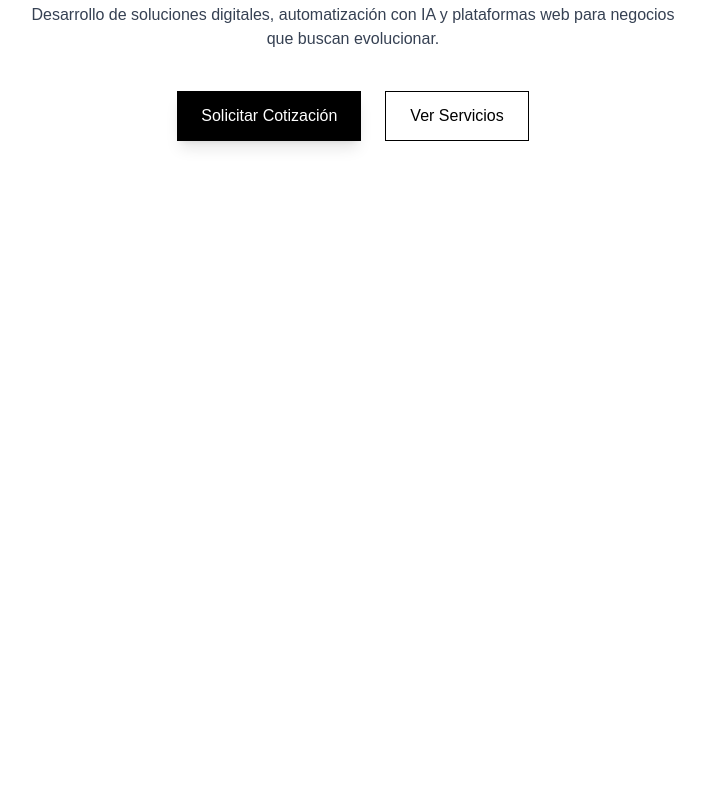
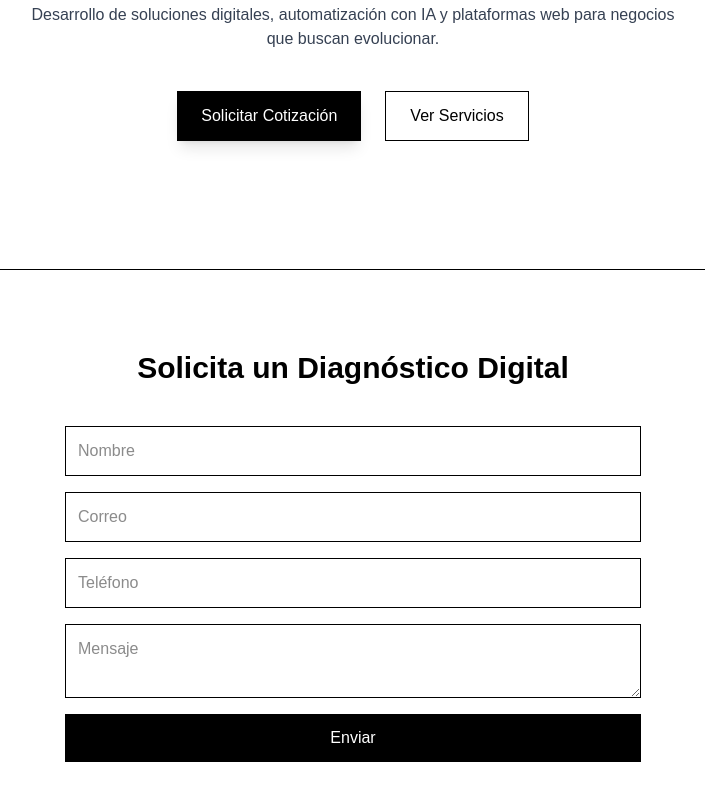
Before and after one commit to Masio84/masio-tds, a Next.js app: page / in a window 1280 px wide. Shown: the part 360-1160 px from the top of the page, without its empty margins (287-992 px from the left). Before the commit the page ends 800 px from the top, so only its background shows below. Built offline with nearby package versions, Linux system fonts and the light colour scheme.

Commit message:
Add Neon database integration

```diff
--- /dev/null
+++ b/app/api/leads/route.ts
@@ -0,0 +1,19 @@
+import { NextResponse } from "next/server"
+import { neon } from "@neondatabase/serverless"
+
+const sql = neon(process.env.DATABASE_URL!)
+
+export async function POST(req: Request) {
+  try {
+    const { name, email, phone, message } = await req.json()
+
+    await sql`
+      INSERT INTO leads (name, email, phone, message)
+      VALUES (${name}, ${email}, ${phone}, ${message})
+    `
+
+    return NextResponse.json({ success: true })
+  } catch (error) {
+    return NextResponse.json({ success: false }, { status: 500 })
+  }
+}
--- a/app/page.tsx
+++ b/app/page.tsx
@@ -67,6 +67,44 @@ export default function Home() {
 
       </section>
 
+      <section className="py-20 px-6 border-t border-black dark:border-green-500">
+  <h3 className="text-3xl font-bold text-center mb-10 text-black dark:text-green-400">
+    Solicita un Diagnóstico Digital
+  </h3>
+
+  <form
+    onSubmit={async (e) => {
+      e.preventDefault()
+      const form = e.currentTarget
+
+      const data = {
+        name: form.name.value,
+        email: form.email.value,
+        phone: form.phone.value,
+        message: form.message.value,
+      }
+
+      await fetch("/api/leads", {
+        method: "POST",
+        body: JSON.stringify(data),
+      })
+
+      alert("Solicitud enviada correctamente.")
+      form.reset()
+    }}
+    className="max-w-xl mx-auto flex flex-col gap-4"
+  >
+    <input name="name" placeholder="Nombre" required className="border p-3 bg-white dark:bg-black dark:text-green-400 border-black dark:border-green-500" />
+    <input name="email" placeholder="Correo" required className="border p-3 bg-white dark:bg-black dark:text-green-400 border-black dark:border-green-500" />
+    <input name="phone" placeholder="Teléfono" className="border p-3 bg-white dark:bg-black dark:text-green-400 border-black dark:border-green-500" />
+    <textarea name="message" placeholder="Mensaje" required className="border p-3 bg-white dark:bg-black dark:text-green-400 border-black dark:border-green-500" />
+
+    <button type="submit" className="bg-black text-white dark:bg-green-500 dark:text-black p-3">
+      Enviar
+    </button>
+  </form>
+</section>
+
     </main>
   )
 }
```
